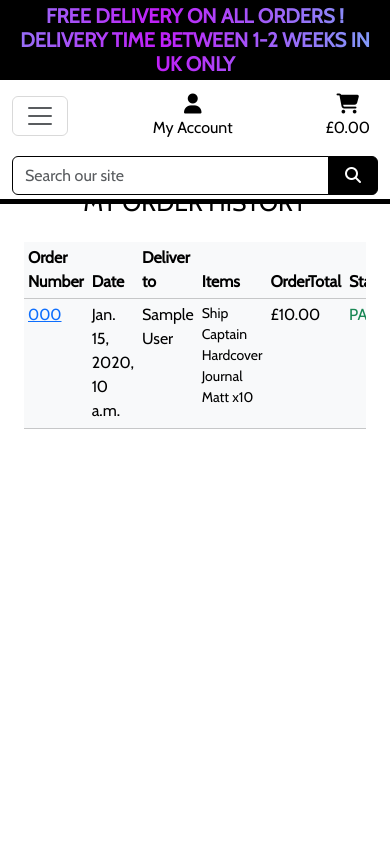
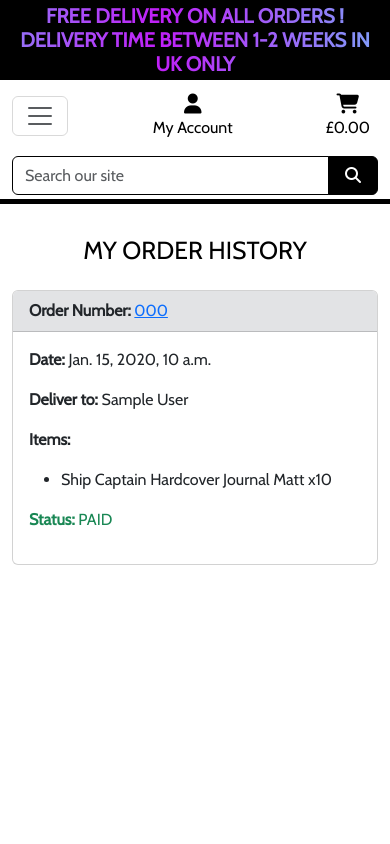
Before and after one commit to ManalAbdulqawi/artwork-online-shop, a Django app: page /profile/orders_list/ in a window 390 px wide. Run offline with Django 4.2, Linux system fonts and the light colour scheme; a user stored in the database is signed in; data comes from the database, SQL or seed files in the repository; tables that the repository leaves empty hold one stand-in row (values such as "Sample post"); parts of the project's set-up code (start-up, migrations or seed data) failed here and were passed over; some libraries are stand-ins or nearby versions.

Commit message:
update templates to be responsive in deffernt screen sizes

```diff
--- a/products/templates/products/products.html
+++ b/products/templates/products/products.html
@@ -10,14 +10,14 @@
 {% endblock %}
 
 {% block content %}
-    <div class="container">
+    <div class="container mt-5">
         <div class="row">
             <div class="col">
                  <div class="backgroundlayer"></div>
     <div class="container-fluid">
         <div class="row">
             <div class="col text-center text-black mt-5 mb-4">
-                <h2>ARTWORK PRODUCTS</h2>
+                <h2 class="mt-5">ARTWORK PRODUCTS</h2>
                  {% for c in current_categories %}
                     <a class="category-badge text-decoration-none" href="{% url 'products' %}?category={{ c.name }}">
                         <span class="p-2 mt-2 badge badge-white text-black rounded-1 border border-dark">{{ c.friendly_name }}</span>
--- a/profiles/templates/profiles/orders_list.html
+++ b/profiles/templates/profiles/orders_list.html
@@ -6,7 +6,7 @@
 {% endblock %}
 
 {% block page_header %}
-    <div class="container header-container">
+    <div class="container header-container mt-5">
         <div class="row">
             <div class="col"></div>
         </div>
@@ -22,10 +22,10 @@
                 <h2 class="text-uppercase text-black mt-5 mb-4">My Order History</h2>
             </div>
         </div>
-         <div class="row  mx-auto">
-            <div class="col">
-                <div class="order-history table-responsive">
-                <table class="table table-sm table-light table-hover">
+         <div class="row  justify-content-center">
+            <div class="col-12 col-md-10 col-lg-10">
+                <div class="order-history">
+                <table class="table table-sm table-light table-hover responsive-table">
                         <thead>
                             <tr class="bg-secondary-subtle">
                                 <th>Order Number</th>
@@ -64,6 +64,28 @@
                             {% endfor %}
                         </tbody>
                     </table>
+
+                    <div class="stacked-orders ">
+  {% for order in orders %}
+  <div class="card mb-3">
+    <div class="card-header bg-secondary-subtle">
+      <strong>Order Number:</strong> <a href="{% url 'order_history' order.order_number %}">{{ order.order_number }}</a>
+    </div>
+    <div class="card-body">
+      <p><strong>Date:</strong> {{ order.date }}</p>
+      <p><strong>Deliver to:</strong> {{ order.full_name }}</p>
+      <p><strong>Items:</strong></p>
+      <ul>
+        {% for item in order.lineitems.all %}
+        <li>{{ item.product.name }} x{{ item.quantity }}</li>
+        {% endfor %}
+      </ul>
+      <p class="d-none"><strong>Total:</strong> £{{ order.order_total }}</p>
+      <p class="text-success"><strong>Status:</strong> {{ order.status }}</p>
+    </div>
+  </div>
+  {% endfor %}
+</div>
                     </div>
             </div>
         </div>
--- a/static/css/base.css
+++ b/static/css/base.css
@@ -239,6 +239,7 @@ a.category-badge > span.badge:hover {
     color: #a2a9b1;
 }
 
+
 .allauth-form-inner-content button,
 .allauth-form-inner-content input[type='submit'] {
 	/* btn */
@@ -305,4 +306,34 @@ a.category-badge > span.badge:hover {
     body {
         height: calc(100vh - 116px);
     }
+
+    .increment-qty, .decrement-qty {
+        padding: .25rem .5rem !important;
+    }
 }
+
+@media(max-width: 576px){
+  .responsive-table {
+    display: none;
+  }
+  .stacked-orders {
+    display: block;
+  }
+}
+@media(min-width: 577px){
+  .responsive-table {
+    display: block;
+  }
+  .stacked-orders {
+    display: none;
+  }
+}
+
+
+@media (max-width: 400px) {
+  .custom-toast {
+    width: 90%;      /* or 100% to fill the screen */
+    max-width: 320px; /* do not exceed 320px */
+    margin: 0 auto;   /* center it */
+  }
+}
--- a/templates/allauth/account/base.html
+++ b/templates/allauth/account/base.html
@@ -3,9 +3,9 @@
 {% block content %}
     <div class="container header-container">
         <div class="backgroundlayer"></div>
-        <div class="container w-50">
+        <div class="container">
         <div class="row">
-            <div class="col">
+            <div class="col-12 col-md-6">
                 <div class="allauth-form-inner-content mt-5 d-block justify-content-center  bg-light rounded-2 p-4">
                     {% block inner_content %}
                     {% endblock %}
--- a/templates/allauth/account/login.html
+++ b/templates/allauth/account/login.html
@@ -7,7 +7,7 @@
 
 {% block inner_content %}
 
-<h2 class="text-black text-uppercase text-center">{% trans "Sign In" %}</h2>
+<h2 class="text-black text-uppercase text-center mt-5">{% trans "Sign In" %}</h2>
 
 {% get_providers as socialaccount_providers %}
 
--- a/templates/allauth/account/logout.html
+++ b/templates/allauth/account/logout.html
@@ -6,7 +6,7 @@
 
 {% block inner_content %}
 
-<h2 class="text-black text-center text-uppercase mb-4">{% trans "Sign Out" %}</h2>
+<h2 class="text-black text-center text-uppercase mt-5 mb-4">{% trans "Sign Out" %}</h2>
 
 <p>{% trans 'Are you sure you want to sign out?' %}</p>
 
--- a/templates/allauth/account/signup.html
+++ b/templates/allauth/account/signup.html
@@ -6,7 +6,7 @@
 
 {% block inner_content %}
 
-<h2 class="text-black text-center text-uppercase mb-4">{% trans "Sign Up" %}</h2>
+<h2 class="text-black text-center text-uppercase mt-5 mb-4">{% trans "Sign Up" %}</h2>
 
 
 <p>{% blocktrans %}Already have an account? Then please <a href="{{ login_url }}">sign in</a>.{% endblocktrans %}</p>
--- a/templates/base.html
+++ b/templates/base.html
@@ -123,7 +123,7 @@
   </div>
   </div>
     <div class="row separator">
-    <div class="separator--line"></div>
+    <div class="separator--line mb-5"></div>
     </div>
     </header>
 
--- a/templates/includes/main-nav.html
+++ b/templates/includes/main-nav.html
@@ -1,5 +1,10 @@
 <div class="collapse navbar-collapse" id="main-nav">
     <ul class="navbar-nav w-auto d-flex justify-content-start">
+        <li class="nav-item d-block d-md-none">
+            <a class="fw-bold fs-5 nav-link text-black mr-5" href="{% url 'home' %}" id="home-link">
+                Home
+            </a>
+        </li>
         <li class="nav-item dropdown me-5">
             <a class="fw-bold fs-5 nav-link text-black mr-5" href="#" id="all-products-link" data-bs-toggle="dropdown" aria-haspopup="true" aria-expanded="false">
                 All Products
--- a/templates/includes/mobile-top-header.html
+++ b/templates/includes/mobile-top-header.html
@@ -9,7 +9,7 @@
     </a>
     <div class="dropdown-menu border border-bottom-1 border-top-0 border-start-0 border-end-0 rounded-0 border-dark" aria-labelledby="user-options">
         {% if request.user.is_authenticated %}
-            <a href="" class="dropdown-item">My Profile</a>
+            <a href="{% url 'profile' %}" class="dropdown-item">My Profile</a>
             <a href="{% url 'orders_list' %}" class="dropdown-item">My Order History</a>
             <a href="{% url 'account_logout' %}" class="dropdown-item">Logout</a>
         {% else %}
```
Also changed, not shown: bag/templates/bag/bag.html (+41 -3 lines), products/templates/products/product_detail.html (+7 -7 lines), profiles/templates/profiles/profile.html (+6 -4 lines).
